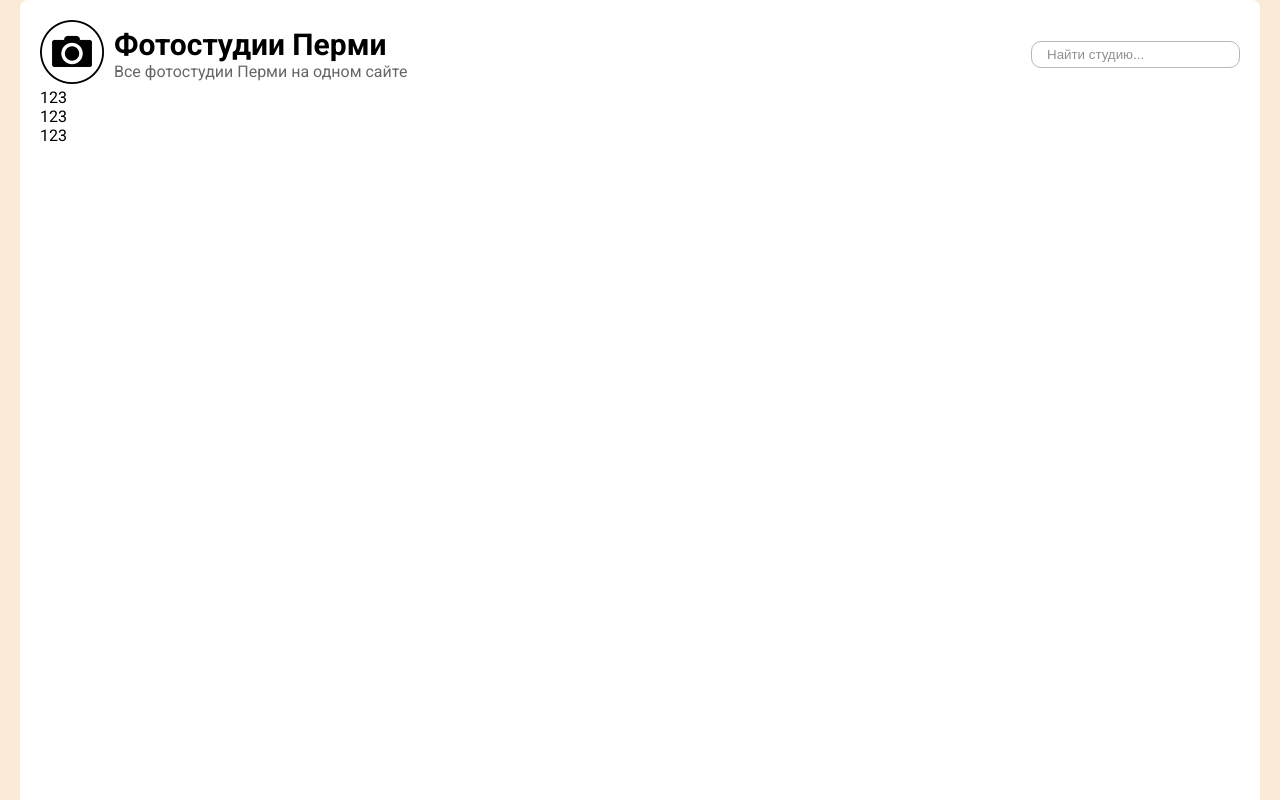
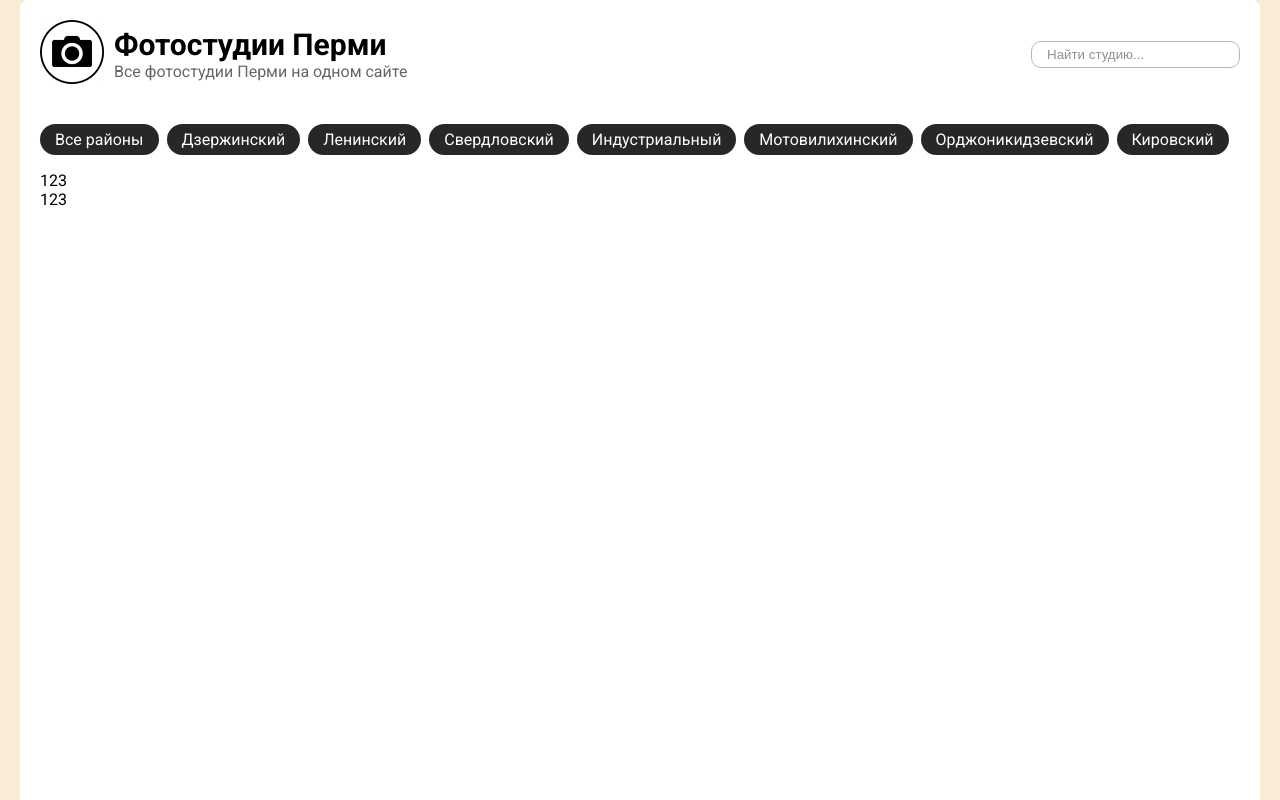
Before and after one commit to Zigomaticus/permstudios, a React (Create React App) app: page / in a window 1280 px wide. Shown: the top 800 px of the page. Built offline with nearby package versions, Linux system fonts and the light colour scheme.

Commit message:
add districts

```diff
--- a/src/App.js
+++ b/src/App.js
@@ -1,24 +1,31 @@
-// Static
-import logo from "./static/logo.png";
+import React from "react";
+// Components
+import Header from "./components/header/Header";
 // Css
 import "./App.scss";
+
+const disctricts = [
+  "Все районы",
+  "Дзержинский",
+  "Ленинский",
+  "Свердловский",
+  "Индустриальный",
+  "Мотовилихинский",
+  "Орджоникидзевский",
+  "Кировский",
+];
 
 function App() {
   return (
     <div className="App">
-      <div className="header">
-        <div className="header__logo">
-          <img src={logo} alt="logo" width={64} height={64} />
-        </div>
-        <div className="header__text">
-          <div className="header__text_title">Фотостудии Перми</div>
-          <div className="header__text_text">
-            Все фотостудии Перми на одном сайте
-          </div>
-        </div>
-        <input placeholder="Найти студию..." />
+      <Header />
+      <div className="disctrict">
+        {disctricts.map((disctrict) => (
+          <ul>
+            <li key={disctrict}>{disctrict}</li>
+          </ul>
+        ))}
       </div>
-      <div className="disctricts">123</div>
       <div className="content">123</div>
       <div className="bottom">123</div>
     </div>
--- a/src/App.scss
+++ b/src/App.scss
@@ -6,31 +6,19 @@
   padding: 20px;
   background-color: white;
 
-  .header {
+  .disctrict {
+    margin-top: 20px;
     display: flex;
-    align-items: center;
+    flex-wrap: wrap;
 
-    &__text {
-      margin-left: 10px;
-
-      &_title {
-        font-size: 30px;
-        font-weight: 700;
-      }
-
-      &_text {
-        opacity: 0.6;
-      }
-    }
-
-    input {
-      margin-left: auto;
-      border-radius: 10px;
-      border: 1px solid rgb(184, 183, 183);
-      padding: 5px 15px;
-
-      &::placeholder {
-        opacity: 0.8;
+    ul {
+      padding: 0 8px 0 0;
+      li {
+        padding: 6px 15px;
+        background-color: rgb(39, 39, 39);
+        border-radius: 20px;
+        list-style: none;
+        color: white;
       }
     }
   }
--- /dev/null
+++ b/src/components/header/Header.jsx
@@ -0,0 +1,24 @@
+import React from "react";
+// Static
+import logo from "../../static/logo.png";
+// Css
+import styles from "./Header.module.scss";
+
+const Header = () => {
+  return (
+    <div className={styles.header}>
+      <div className={styles.header__logo}>
+        <img src={logo} alt="logo" width={64} height={64} />
+      </div>
+      <div className={styles.header__text}>
+        <div className={styles.header__text_title}>Фотостудии Перми</div>
+        <div className={styles.header__text_text}>
+          Все фотостудии Перми на одном сайте
+        </div>
+      </div>
+      <input placeholder="Найти студию..." />
+    </div>
+  );
+};
+
+export default Header;
--- /dev/null
+++ b/src/components/header/Header.module.scss
@@ -0,0 +1,28 @@
+.header {
+  display: flex;
+  align-items: center;
+
+  &__text {
+    margin-left: 10px;
+
+    &_title {
+      font-size: 30px;
+      font-weight: 700;
+    }
+
+    &_text {
+      opacity: 0.6;
+    }
+  }
+
+  input {
+    margin-left: auto;
+    border-radius: 10px;
+    border: 1px solid rgb(184, 183, 183);
+    padding: 5px 15px;
+
+    &::placeholder {
+      opacity: 0.8;
+    }
+  }
+}
```
